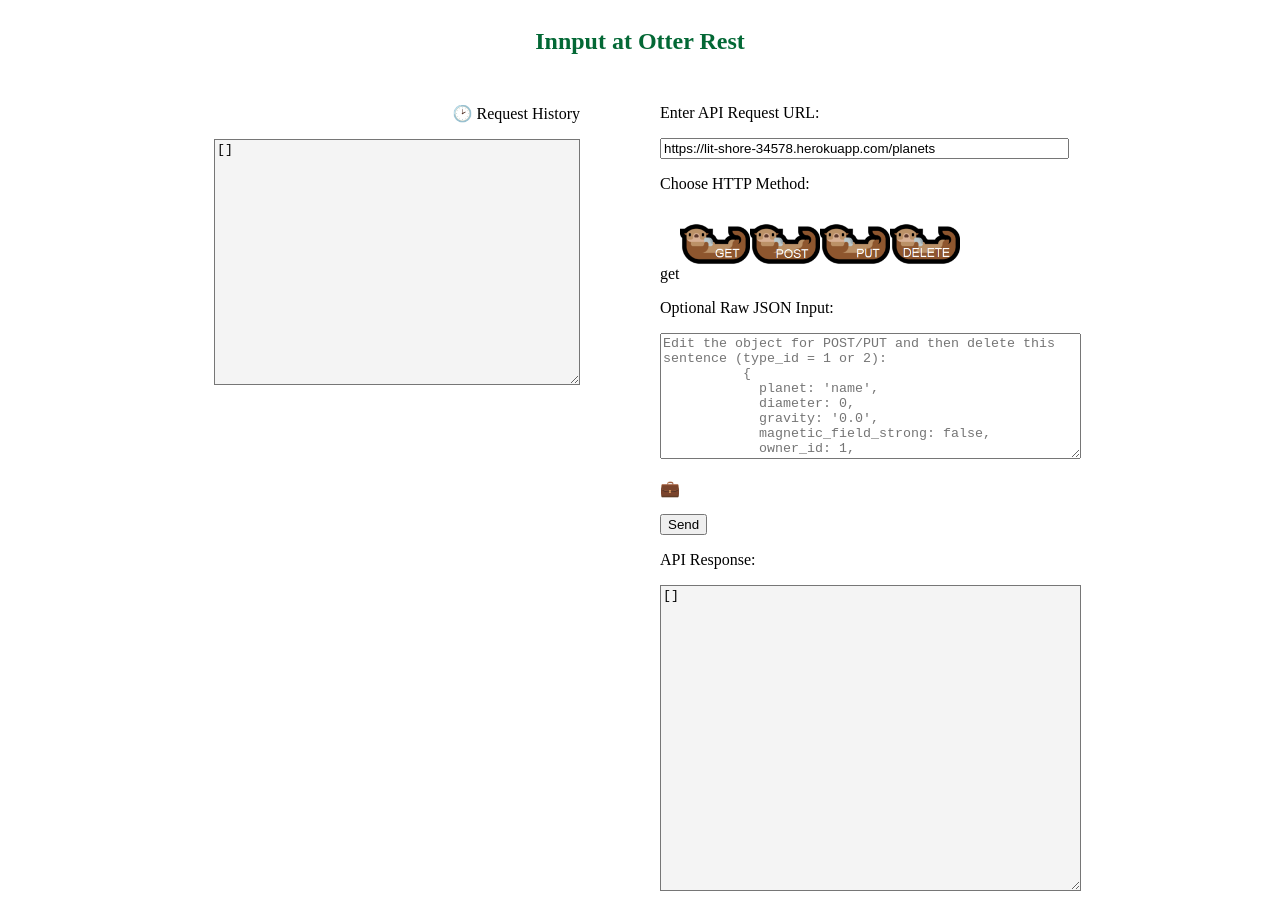
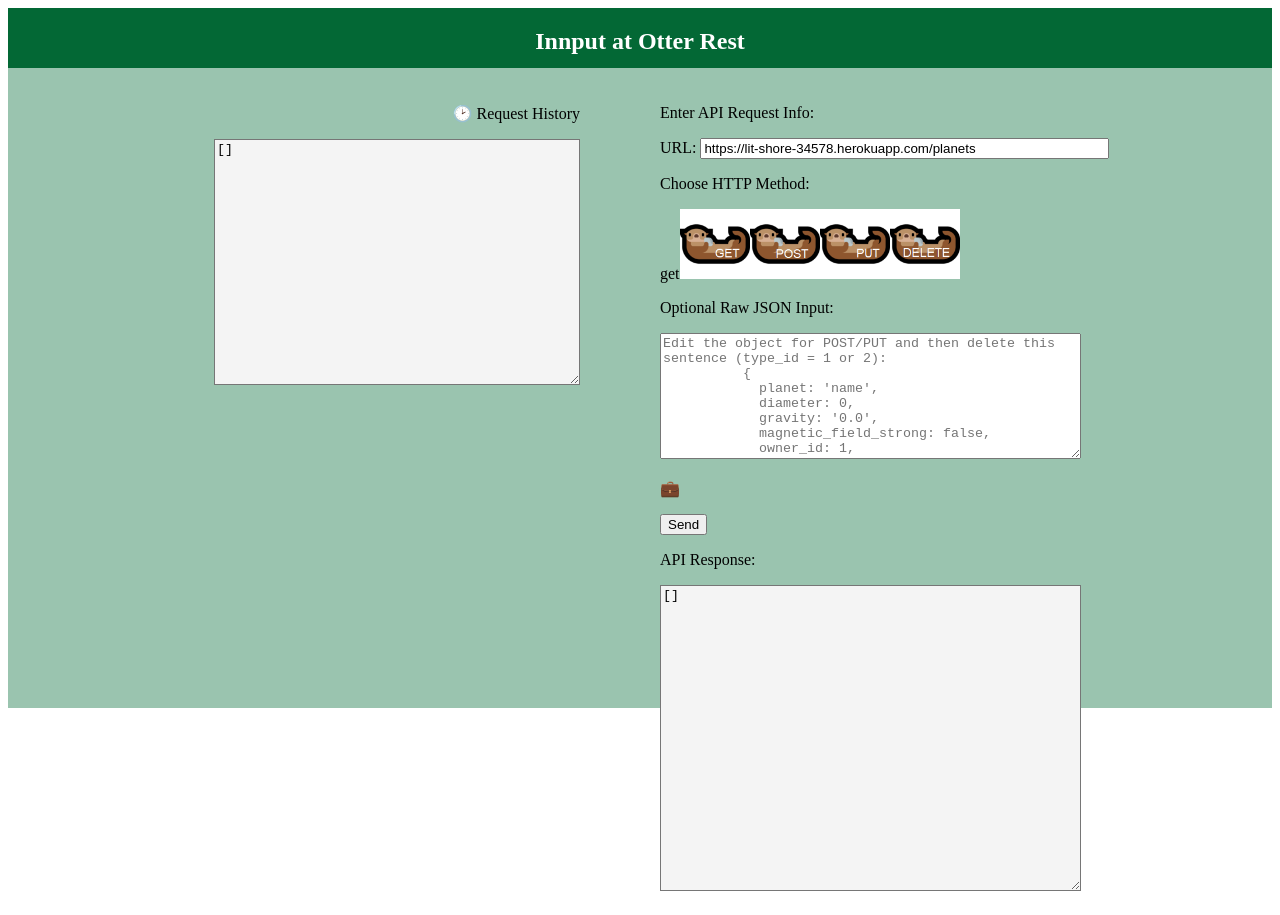
Before and after one commit to sgerpdx/fe-lab-resty, a React app: page / in a window 1280 px wide. Built offline with nearby package versions, Linux system fonts and the light colour scheme.

Commit message:
test passing for all Controls elements

```diff
--- a/src/components/app/App.css
+++ b/src/components/app/App.css
@@ -8,8 +8,8 @@
 } */
 
 .mainArea {
-  background-color: white;
-  color: rgb(3, 104, 53);
+  background-color: rgb(3, 104, 53);
+  color: white;
   display: grid;
   grid-template-rows: 60px 80vh;
 }
@@ -22,7 +22,7 @@
 }
 
 .containerArea {
-  background-color: white;
+  background-color: rgb(154, 196, 175);
   color: black;
   display: grid;
   grid-template-columns: 1fr 1fr;
--- a/src/components/subdivisions/Controls.jsx
+++ b/src/components/subdivisions/Controls.jsx
@@ -11,9 +11,9 @@ export default function Controls({
   return (
     <nav className="formArea">
       <form className="formControl" onSubmit={handleSubmit}>
-        <p>Enter API Request URL:</p>
+        <p>Enter API Request Info:</p>
         <label className="inputURL" htmlFor="req-url">
-          {' '}
+          URL:{' '}
           <input
             id="req-url"
             type="text"
@@ -28,7 +28,7 @@ export default function Controls({
           <label className="httpMethods">
             <span>get</span>
             <input
-              aria-label="Method"
+              aria-label="Get Method"
               type="radio"
               name="getMethod"
               value="GET"
@@ -42,7 +42,7 @@ export default function Controls({
           </label>
           <label className="httpMethods">
             <input
-              aria-label="Method"
+              aria-label="Post Method"
               type="radio"
               name="Method"
               value="POST"
@@ -56,7 +56,7 @@ export default function Controls({
           </label>
           <label className="httpMethods">
             <input
-              aria-label="Method"
+              aria-label="Put Method"
               type="radio"
               name="Method"
               value="PUT"
@@ -70,7 +70,7 @@ export default function Controls({
           </label>
           <label className="httpMethods">
             <input
-              aria-label="Method"
+              aria-label="Delete Method"
               type="radio"
               name="Method"
               value="DELETE"
```
Also changed, not shown: 1 other file (tests, documents, lock files or other folders).
